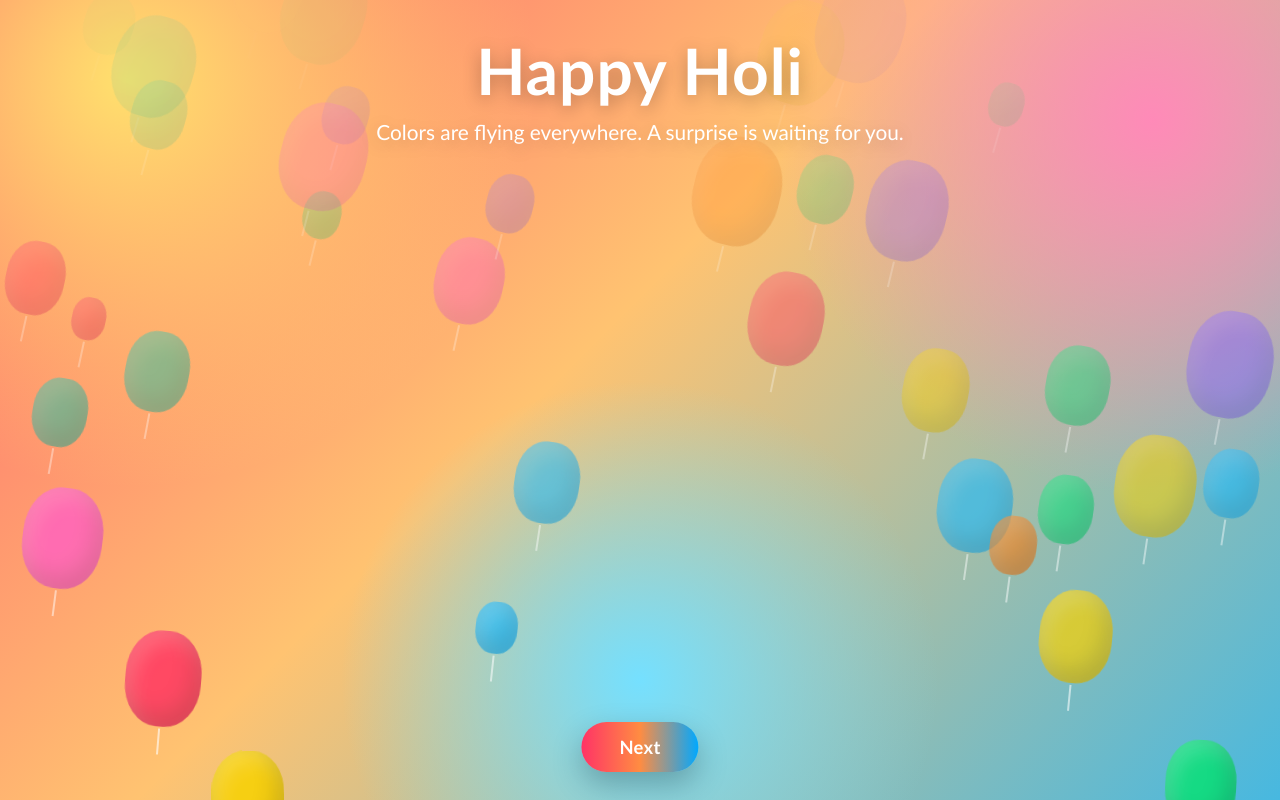
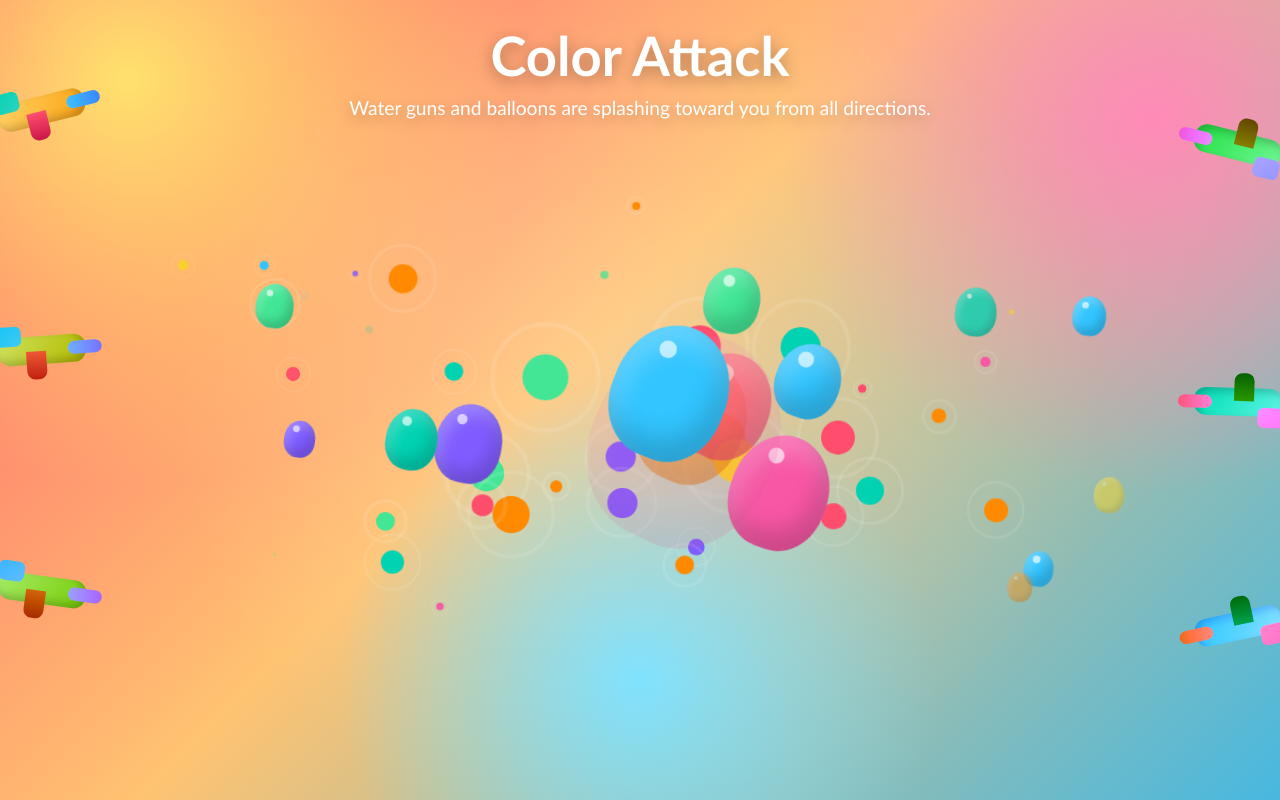
Before and after one commit to HappyNewYear-2026/holi, a Next.js app: page / in a window 1280 px wide. Built offline with nearby package versions, Linux system fonts and the light colour scheme.

Commit message:
Refactor Holi page with new layout and features

```diff
--- a/app/page.js
+++ b/app/page.js
@@ -4,27 +4,60 @@ import Link from "next/link";
 import { useEffect, useMemo, useState } from "react";
 
 const colors = [
-  "#ff255e",
-  "#ff7f11",
-  "#f7d002",
-  "#0adf76",
-  "#14b9ff",
+  "#32c5ff",
+  "#ff4d6d",
+  "#f9d423",
+  "#42e695",
   "#7f5cff",
-  "#ff4dd8",
-  "#00c2a8",
+  "#ff8a00",
+  "#00d2b2",
+  "#f857a6",
 ];
 
-export default function HomePage() {
-  const balloons = useMemo(() => {
-    return Array.from({ length: 48 }, (_, id) => {
-      const size = 34 + Math.random() * 56;
+const guns = [
+  { side: "left", top: "14%", rotate: -14, hue: 0 },
+  { side: "left", top: "44%", rotate: -4, hue: 25 },
+  { side: "left", top: "74%", rotate: 8, hue: 45 },
+  { side: "right", top: "18%", rotate: 194, hue: 80 },
+  { side: "right", top: "50%", rotate: 182, hue: 120 },
+  { side: "right", top: "78%", rotate: 168, hue: 160 },
+];
+
+function createOffset() {
+  const x = Math.round((Math.random() * 2 - 1) * 48);
+  const y = Math.round((Math.random() * 2 - 1) * 36);
+  if (Math.abs(x) < 20 && Math.abs(y) < 16) {
+    return createOffset();
+  }
+  return { x, y };
+}
+
+export default function WishPage() {
+  const jets = useMemo(() => {
+    return Array.from({ length: 68 }, (_, id) => {
+      const offset = createOffset();
       return {
         id,
-        left: Math.random() * 100,
-        delay: Math.random() * 2.6,
-        duration: 3.2 + Math.random() * 3,
-        drift: -80 + Math.random() * 160,
-        size,
+        x: offset.x,
+        y: offset.y,
+        size: 10 + Math.random() * 22,
+        delay: Math.random() * 9.2,
+        duration: 0.8 + Math.random() * 1.4,
+        color: colors[Math.floor(Math.random() * colors.length)],
+      };
+    });
+  }, []);
+
+  const balloons = useMemo(() => {
+    return Array.from({ length: 24 }, (_, id) => {
+      const offset = createOffset();
+      return {
+        id,
+        x: offset.x,
+        y: offset.y,
+        size: 30 + Math.random() * 48,
+        delay: Math.random() * 9,
+        duration: 1.2 + Math.random() * 1.6,
         color: colors[Math.floor(Math.random() * colors.length)],
       };
     });
@@ -33,35 +66,72 @@ export default function HomePage() {
   const [showNext, setShowNext] = useState(false);
 
   useEffect(() => {
-    const timer = setTimeout(() => setShowNext(true), 4300);
+    const timer = setTimeout(() => setShowNext(true), 10000);
     return () => clearTimeout(timer);
   }, []);
 
   return (
-    <main className="holi-stage">
-      <div className="holi-title">
-        <h1>Happy Holi</h1>
-        <p>Colors are flying everywhere. A surprise is waiting for you.</p>
+    <main className="action-page">
+      <div className="action-title">
+        <h2>Color Attack</h2>
+        <p>Water guns and balloons are splashing toward you from all directions.</p>
       </div>
 
-      {balloons.map((b) => (
-        <span
-          key={b.id}
-          className="balloon"
-          style={{
-            left: `${b.left}%`,
-            width: `${b.size}px`,
-            height: `${b.size * 1.26}px`,
-            animationDelay: `${b.delay}s`,
-            animationDuration: `${b.duration}s`,
-            background: b.color,
-            "--drift": `${b.drift}px`,
-          }}
-        />
-      ))}
+      <div className="guns-layer">
+        {guns.map((gun, idx) => (
+          <div
+            key={idx}
+            className={`water-gun ${gun.side}`}
+            style={{
+              top: gun.top,
+              transform: `translateY(-50%) rotate(${gun.rotate}deg)`,
+              filter: `hue-rotate(${gun.hue}deg)`,
+            }}
+          >
+            <span className="gun-body" />
+            <span className="gun-nozzle" />
+            <span className="gun-handle" />
+            <span className="gun-tank" />
+          </div>
+        ))}
+      </div>
 
-      <div className={`next-wrap ${showNext ? "show" : ""}`}>
-        <Link href="/wish" className="next-btn">
+      <div className="projectile-layer" aria-hidden="true">
+        {jets.map((jet) => (
+          <span
+            key={`jet-${jet.id}`}
+            className="splash-dot"
+            style={{
+              width: `${jet.size}px`,
+              height: `${jet.size}px`,
+              background: jet.color,
+              animationDelay: `${jet.delay}s`,
+              animationDuration: `${jet.duration}s`,
+              "--sx": `${jet.x}vw`,
+              "--sy": `${jet.y}vh`,
+            }}
+          />
+        ))}
+
+        {balloons.map((balloon) => (
+          <span
+            key={`balloon-${balloon.id}`}
+            className="strike-balloon"
+            style={{
+              width: `${balloon.size}px`,
+              height: `${balloon.size * 1.18}px`,
+              background: balloon.color,
+              animationDelay: `${balloon.delay}s`,
+              animationDuration: `${balloon.duration}s`,
+              "--bx": `${balloon.x}vw`,
+              "--by": `${balloon.y}vh`,
+            }}
+          />
+        ))}
+      </div>
+
+      <div className={`next-wrap action-next ${showNext ? "show" : ""}`}>
+        <Link href="/final" className="next-btn">
           Next
         </Link>
       </div>
```
